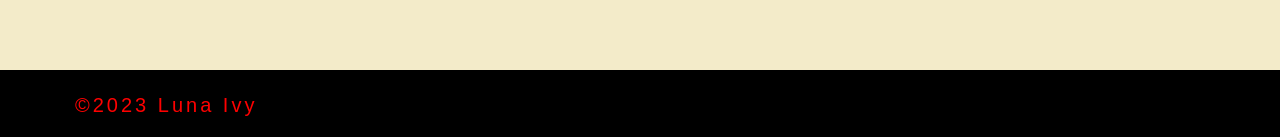
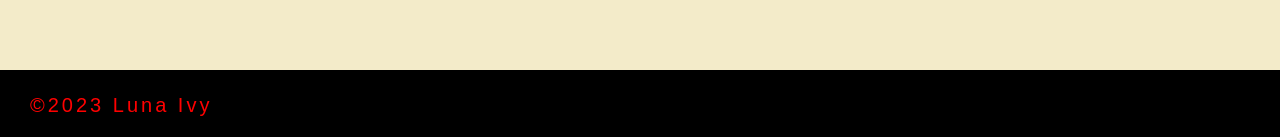
Before and after one commit to alyssamarie0107/luna-ivy, a React (Create React App) app: page / in a window 1280 px wide. Shown: the part 5020-5157 px from the top of the page. Built offline with nearby package versions, Linux system fonts and the light colour scheme; a web font is replaced by a local one.

Commit message:
updated padding for footer

```diff
--- a/src/components/footer/Footer.module.css
+++ b/src/components/footer/Footer.module.css
@@ -1,7 +1,7 @@
 /* footer component css */
 #Footer {
     display: flex;
-    padding: 20px 75px;
+    padding: 20px 30px;
     color: red;
     /* color: var(--cream); */
     background-color: black;
```
